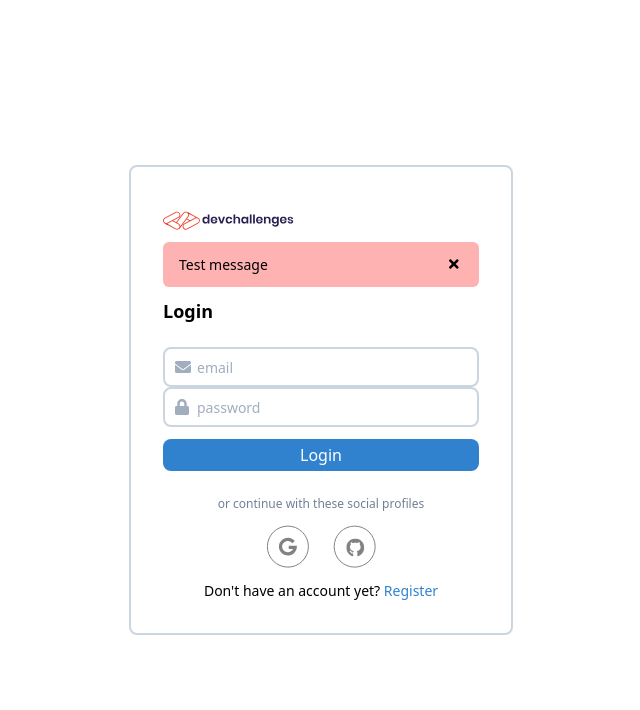
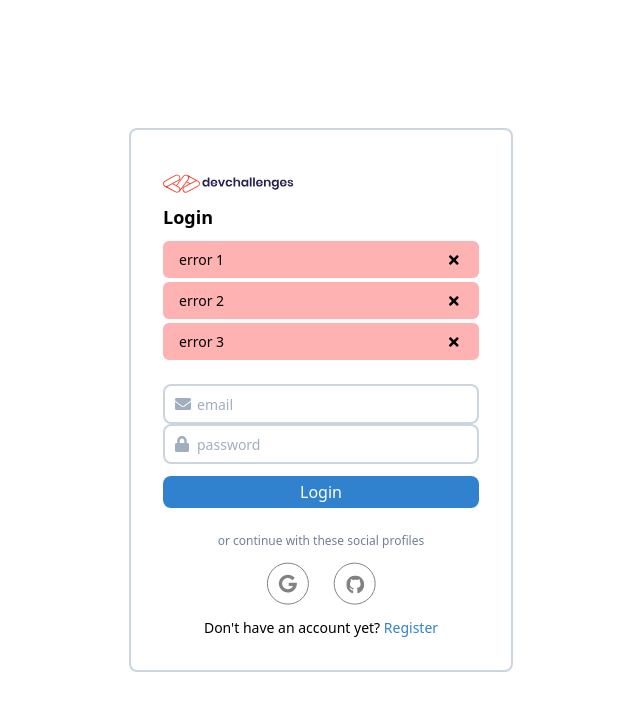
Before and after one commit to jeffn12/authapp-client, a React (Create React App) app: page /login in a window 1280 px wide. Shown: the top 710 px of the page, without its empty margins (319-959 px from the left). Built offline with nearby package versions, Linux system fonts and the light colour scheme; no server answers.

Commit message:
feat: dismiss alert on button press

```diff
--- a/src/components/AlertBanner.js
+++ b/src/components/AlertBanner.js
@@ -2,14 +2,14 @@ import React from 'react';
 import { FontAwesomeIcon } from '@fortawesome/react-fontawesome';
 import { faTimes } from '@fortawesome/free-solid-svg-icons';
 
-function AlertBanner({ className, message }) {
+function AlertBanner({ className, message, close }) {
   return (
     <div
-      className={`${className} text-sm py-2 px-4 rounded-md flex items-center`}
+      className={`${className} text-sm py-1 px-4 my-1 rounded-md flex items-center`}
     >
       <p className="flex-1">{message}</p>
-      <button className="p-1">
-        <FontAwesomeIcon icon={faTimes} />
+      <button className="p-1" onClick={close}>
+        <FontAwesomeIcon icon={faTimes} className="pointer-events-none" />
       </button>
     </div>
   );
--- a/src/views/Login.js
+++ b/src/views/Login.js
@@ -7,7 +7,11 @@ import { FontAwesomeIcon } from '@fortawesome/react-fontawesome';
 import { faEnvelope, faLock } from '@fortawesome/free-solid-svg-icons';
 
 function Login() {
-  const [errors, setErrors] = useState([]);
+  const [errors, setErrors] = useState([
+    { message: 'error 1', status: '1' },
+    { message: 'error 2', status: '2' },
+    { message: 'error 3', status: '3' },
+  ]);
   const history = useHistory();
   const { loginWithEmail } = useAuth();
 
@@ -36,11 +40,18 @@ function Login() {
           alt="devchallenges logo with text"
           className="my-3"
         />
-        <AlertBanner className="bg-red-300" message="Test message" />
-        {/*         {errors.length > 0 &&
+        <p className="font-semibold my-3 mr-5 text-lg leading-snug">Login</p>
+        {errors.length > 0 &&
           errors.map((error, i) => (
-          ))} */}
-        <p className="font-semibold my-3 mr-5 text-lg leading-snug">Login</p>
+            <AlertBanner
+              key={i}
+              className="bg-red-300"
+              message={error.message}
+              close={() => {
+                setErrors(errors.filter((err) => err.status !== error.status));
+              }}
+            />
+          ))}
         <div id="login-form" className="my-6">
           <form className="m-0" onSubmit={handleSubmit}>
             <div className="relative">
```
